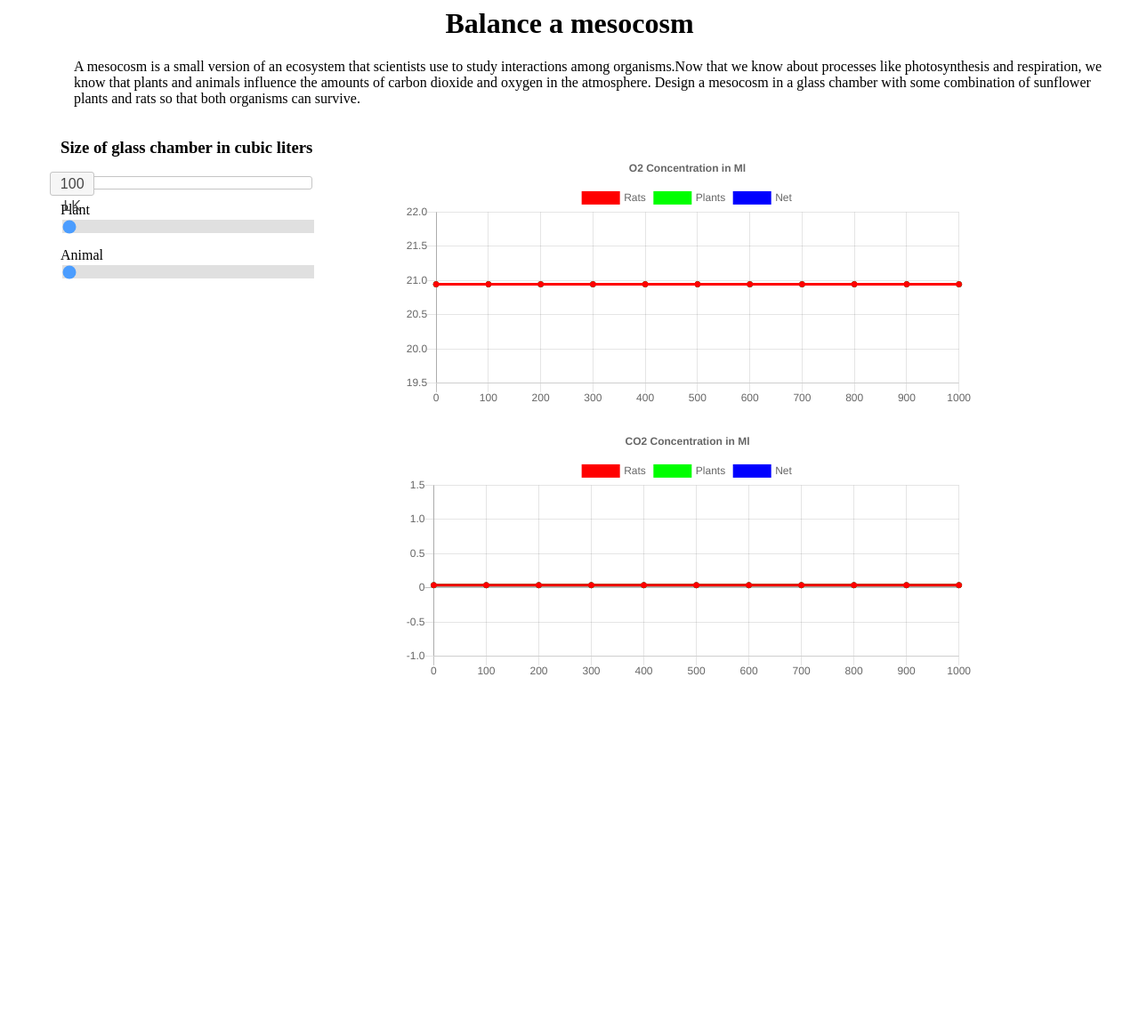
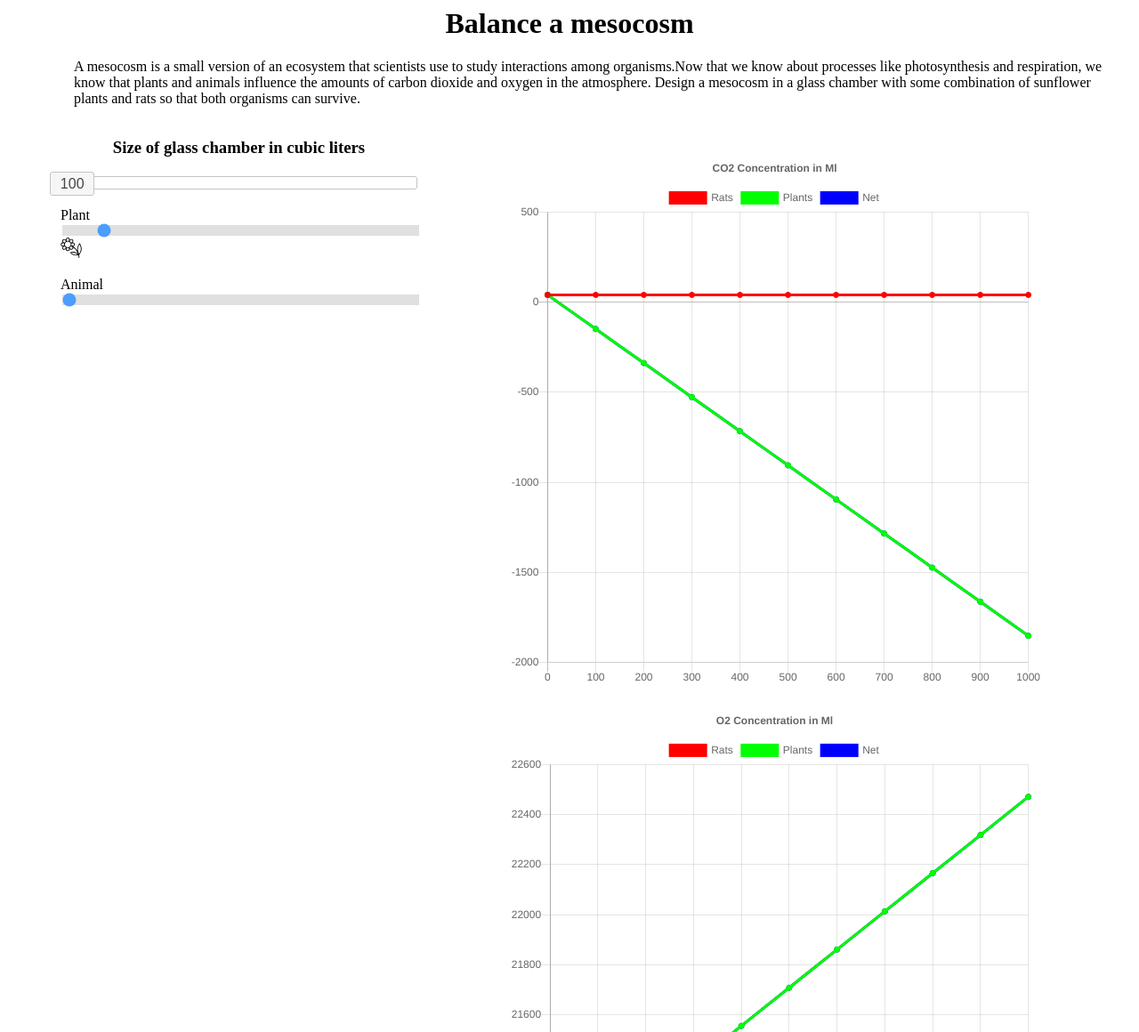
Before and after one commit to SBUtltmedia/BIO201, a PHP site: page / in a window 1280 px wide. Shown: the top 1160 px of the page at 89% size. Before the commit the page ends 759 px from the top, so only its background shows below. Run offline with PHP 8.4, Linux system fonts and the light colour scheme; some libraries are stand-ins or nearby versions.

Commit message:
fix bugs and improve apppearence

```diff
--- a/index.css
+++ b/index.css
@@ -1,6 +1,7 @@
 
-  .slidecontainer {
+  .slidercontainer {
     width: 100%;
+    height:50%;
   }
 #question{display:none;}
 /* #sliders >div,#sliders >.row{width:40%;} */
@@ -10,19 +11,25 @@
   } */
 .container{
   display: flex;
-  margin-left: 60px
+  margin-left: 60px;
+  height:100%;
 }
 .graph{
   position:relative;
-  width:70%
+  width:70%;
 }
-.sliders{
-  width:100%
+#sliders{
+  width:35%;
+  height:100%;
 }
 
 
 #custom-handle::after {
-  content: " LK";
+  content: "";
+}
+
+.sliderContainer{
+  height:10%
 }
 /*
 .sliders{flex-direction:column;;display: flex;width:50%;
@@ -32,12 +39,12 @@ width:50%
 
 justify-content: space-around;
  } */
-  .row{flex-direction:row;display:flex;}
+  .row{}
 
-.type{width:10%;height:2%;background-repeat:no-repeat;}
+.type{width:10%;height:100%;background-repeat:no-repeat;}
   #plantGrid .type{background-image:url(img/plant.svg);}
   #animalGrid .type{background-image:url(img/animal.svg);}
-.row {width:100%;background-size:10% 100%;overflow:hidden; }
+.row {flex-direction:row;display:flex;;width:100%;height:30%;background-size:10% 100%;overflow:hidden; }
 .bar{width:100%;height:100%;position:relative; background-color:white;border-left:.1rem solid white;}
   /* #plantGrid {background-image:url(img/plant.svg);}
   #animalGrid {background-image:url(img/animal.svg);} */
@@ -47,7 +54,7 @@ justify-content: space-around;
   float: left;
   -webkit-appearance: none;
   width: 50%;
-  height: 15px;
+  height: 10%;
   background: #d3d3d3;
   outline: none;
   opacity: 0.7;
@@ -80,7 +87,7 @@ justify-content: space-around;
     float: left;
     -webkit-appearance: none;
     width: 100%;
-    height: 15px;
+    height: 15%;
     background: #d3d3d3;
     outline: none;
     opacity: 0.7;
--- a/index.php
+++ b/index.php
@@ -71,19 +71,19 @@ ses.grade=.25;
         <div id="custom-handle" class="ui-slider-handle"></div>
     </div>
 
-  <div>
+  <div class =  'sliderContainer'>
     <label>Plant</label>
-    <input class="slider" type='range' id='plant' name='animal' min="0" max="100" value="0">
+    <input class="slider" type='range' id='plant' name='animal' min="0" max="10" value="0">
     <br style = 'clear:both'/>
     <div class='row' id="plantGrid" style = ' margin-bottom:5%'></div>
 
   </div>
 
 
-  <div>
+  <div class =  'sliderContainer'>
     <label>Animal</label>
 
-    <input class="slider" type='range' id='animal' name='animal' min="0" max="100" value="0">
+    <input class="slider" type='range' id='animal' name='animal' min="0" max="10" value="0">
 
       <br style = 'clear:both'/>
 
@@ -94,13 +94,13 @@ ses.grade=.25;
 <br>
 <br>
 
-  <div id='chartO2' style="margin-right: 100px;
+  <div id='chartCO2' style="margin-right: 100px;
     margin-left: 100px;">
-    <canvas id="myChartO2" width='400' height='180'></canvas>
+    <canvas id="myChartCO2" width='300' height='300'></canvas>
   </div><br>
-<div id='chartCO2' style="margin-right: 100px;
+<div id='chartO2' style="margin-right: 100px;
   margin-left: 100px;">
-  <canvas id="myChartCO2" width='400' height='180'></canvas>
+  <canvas id="myChartO2" width='300' height='300'></canvas>
 </div><br>
 </div>
 
```
Also changed, not shown: js/script.js (+48 -31 lines).
